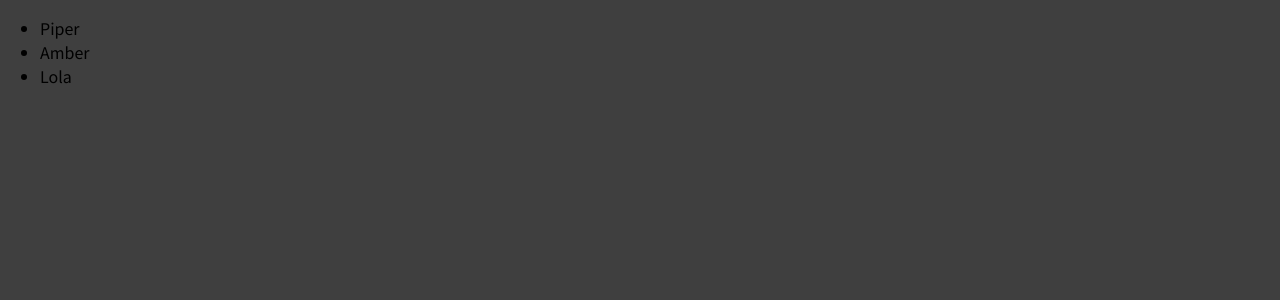
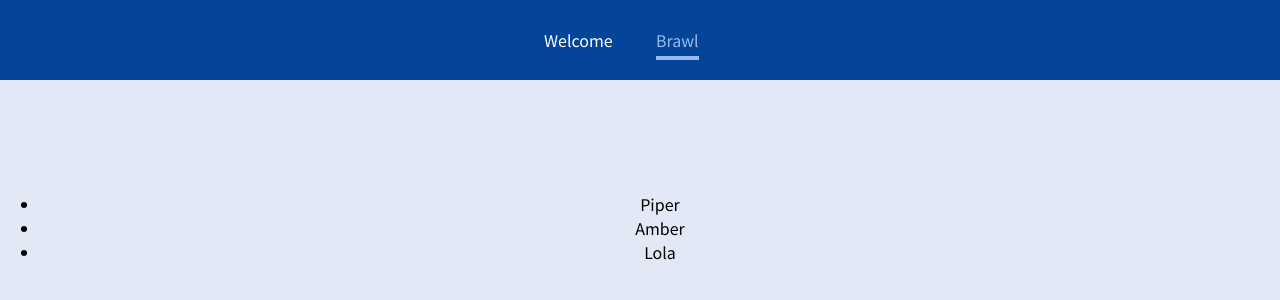
Before and after one commit to KayyamAjay/React-route-Practice, a JavaScript app: page /brawl in a window 1280 px wide. Shown: the top 300 px of the page. Built offline with nearby package versions, Linux system fonts and the light colour scheme.

Commit message:
Adding Nav

```diff
--- a/src/App.js
+++ b/src/App.js
@@ -1,16 +1,20 @@
 import { Route } from "react-router-dom";
 import Welcome from "./Pages/Welcome";
 import Brawl from "./Pages/Brawl";
+import MainHeader from "./components/MainHeader";
 function App() {
   return (
     <div>
+      <MainHeader />
+      <main>
         <Route path="/Welcome">
           <Welcome />
         </Route>
         <Route path="/Brawl">
           <Brawl />
         </Route>
-    </div>
+      </main>
+    </div> //path is special props to specific the path of the url
   );
 }
 
--- /dev/null
+++ b/src/components/MainHeader.js
@@ -0,0 +1,24 @@
+import { NavLink } from "react-router-dom";
+import classes from "./MainHeader.module.css";
+const MainHeader = () => {
+  return (
+    <header className={classes.header}>
+      <nav>
+        <ul>
+          <li>
+            <NavLink activeClassName={classes.active} to="/welcome">
+              Welcome
+            </NavLink>
+          </li>
+          <li>
+            <NavLink activeClassName={classes.active} to="/Brawl">
+              Brawl
+            </NavLink>
+          </li>
+        </ul>
+      </nav>
+    </header>
+  );
+};
+
+export default MainHeader;
--- /dev/null
+++ b/src/components/MainHeader.module.css
@@ -0,0 +1,38 @@
+.header {
+  width: 100%;
+  height: 5rem;
+  background-color: #044599;
+  padding: 0 10%;
+}
+
+.header nav {
+  height: 100%;
+}
+
+.header ul {
+  height: 100%;
+  list-style: none;
+  display: flex;
+  padding: 0;
+  margin: 0;
+  align-items: center;
+  justify-content: center;
+}
+
+.header li {
+  margin: 0 1rem;
+  width: 5rem;
+}
+
+.header a {
+  color: white;
+  text-decoration: none;
+}
+
+.header a:hover,
+.header a:active,
+.header a.active {
+  color: #95bcf0;
+  padding-bottom: 0.25rem;
+  border-bottom: 4px solid #95bcf0;
+}
--- a/src/index.css
+++ b/src/index.css
@@ -1,14 +1,26 @@
-@import url('https://fonts.googleapis.com/css2?family=Noto+Sans+JP:wght@400;700&display=swap');
+@import url("https://fonts.googleapis.com/css2?family=Noto+Sans+JP:wght@400;700&display=swap");
 
 * {
   box-sizing: border-box;
 }
 
 html {
-  font-family: 'Noto Sans JP', sans-serif;
+  font-family: "Noto Sans JP", sans-serif;
 }
 
 body {
   margin: 0;
-  background-color: #3f3f3f;
+  background-color: #e0e9f5;
 }
+
+main {
+  margin-top: 7rem;
+  text-align: center;
+}
+
+h1,
+h2,
+h3,
+p {
+  color: #042b5f;
+}
```
Also changed, not shown: 1 other file (tests, documents, lock files or other folders). Lines whose indentation alone changed are shown as unchanged.
